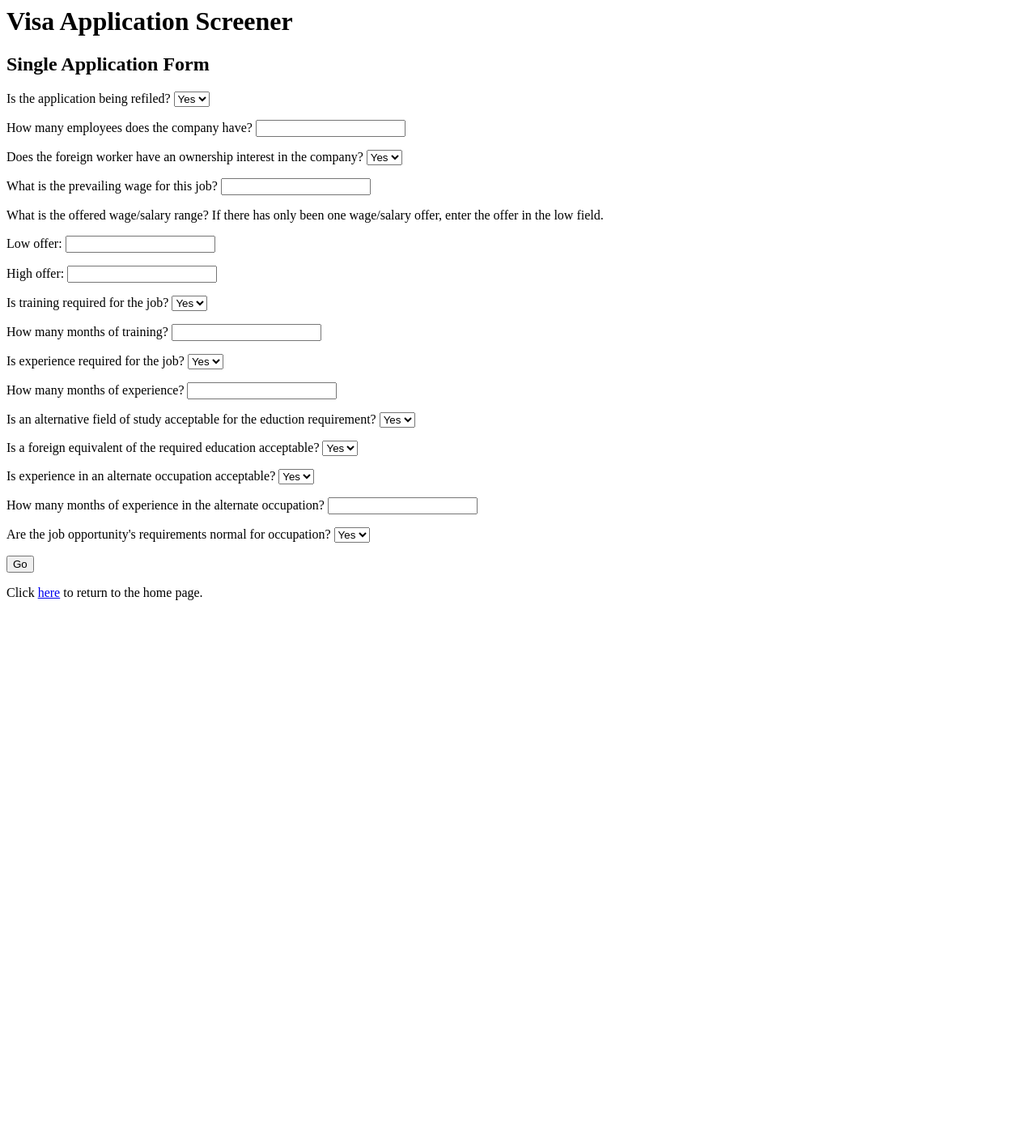
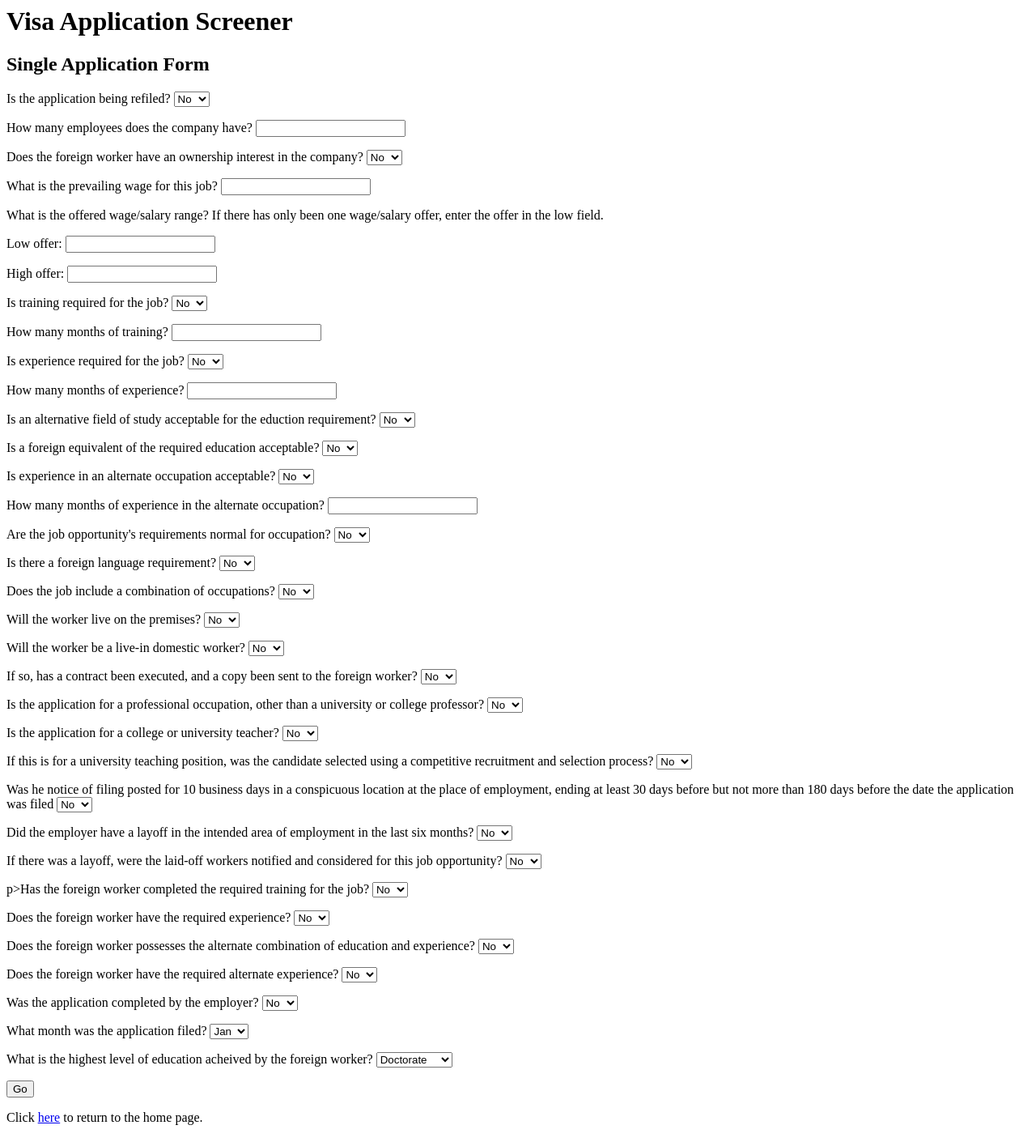
Before and after one commit to chipfranzen/visa_flask, a Flask app: page /single in a window 1280 px wide. Shown: the whole page at 81% size. Before the commit the page ends 741 px from the top, so only its background shows below. Run offline with Flask 2, Linux system fonts and the light colour scheme.

Commit message:
add single form fields

```diff
--- a/app.py
+++ b/app.py
@@ -1,9 +1,24 @@
 from flask import Flask, render_template, request, redirect, url_for
 from flask_wtf import Form
-from wtforms.fields import RadioField, SubmitField, SelectField, IntegerField, FloatField
+from wtforms.fields import RadioField, SubmitField, SelectField, IntegerField, FloatField, DateField
 
 app = Flask(__name__)
 app.config['SECRET_KEY'] = 'secret'
+
+
+class YesNoField(SelectField):
+    def __init__(self, *args, **kwargs):
+        super(YesNoField, self).__init__(*args, **kwargs)
+        self.choices = [(1, 'Yes'), (0, 'No')]
+        self.default = 0
+
+
+class EducationField(SelectField):
+    def __init__(self, *args, **kwargs):
+        super(EducationField, self).__init__(*args, **kwargs)
+        eds = ['Doctorate', 'Master\'s', 'Bachelor\'s', 'Associate\'s',
+               'High School', 'None', 'Other']
+        self.choices = [(name, name) for name in eds]
 
 
 class SingleBulkForm(Form):
@@ -13,42 +28,92 @@ class SingleBulkForm(Form):
 
 
 class SingleForm(Form):
-    refile = SelectField('Is the application being refiled?',
-                         choices=[(1, 'Yes'), (0, 'No')])
+    refile = YesNoField('Is the application being refiled?')
     employer_num_employees = IntegerField('How many employees does the company\
                                           have?')
-    foreign_worker_ownership_interest = SelectField('Does the foreign worker\
+    foreign_worker_ownership_interest = YesNoField('Does the foreign worker\
                                                     have an ownership interest\
-                                                    in the company?',
-                                                    choices=[(1, 'Yes'),
-                                                             (0, 'No')])
+                                                    in the company?')
     pw_amount_9089 = FloatField('What is the prevailing wage for this job?')
     wage_offer_from = FloatField('Low offer:')
     wage_offer_to = FloatField('High offer:')
-    job_info_training = SelectField('Is training required for the job?',
-                                    choices=[(1, 'Yes'), (0, 'No')])
+    job_info_training = YesNoField('Is training required for the job?')
     job_info_training_num_months = IntegerField('How many months of training?')
-    job_info_experience = SelectField('Is experience required for the job?',
-                                      choices=[(1, 'Yes'), (0, 'No')])
+    job_info_experience = YesNoField('Is experience required for the job?')
     job_info_experience_num_months = IntegerField('How many months of\
                                                   experience?')
-    job_info_alt_field = SelectField('Is an alternative field of study\
-                                     acceptable for the eduction requirement?',
-                                     choices=[(1, 'Yes'), (0, 'No')])
-    job_info_foreign_ed = SelectField('Is a foreign equivalent of the required\
-                                      education acceptable?',
-                                      choices=[(1, 'Yes'), (0, 'No')])
-    job_info_alt_occ = SelectField('Is experience in an alternate occupation\
-                                   acceptable?',
-                                   choices=[(1, 'Yes'), (0, 'No')])
+    job_info_alt_field = YesNoField('Is an alternative field of study\
+                                     acceptable for the eduction requirement?')
+    job_info_foreign_ed = YesNoField('Is a foreign equivalent of the required\
+                                      education acceptable?')
+    job_info_alt_occ = YesNoField('Is experience in an alternate occupation\
+                                   acceptable?')
     job_info_alt_occ_num_months = IntegerField('How many months of experience\
                                                in the alternate occupation?')
-    job_info_job_req_normal = SelectField('Are the job opportunity\'s \
-                                          requirements normal for occupation?',
-                                          choices=[(1, 'Yes'), (0, 'No')])
-    job_info_foreign_lang_req = SelectField('Is there a foreign language\
-                                            requirement?',
-                                            choices=[(1, 'Yes'), (0, 'No')])
+    job_info_job_req_normal = YesNoField('Are the job opportunity\'s \
+                                          requirements normal for occupation?')
+    job_info_foreign_lang_req = YesNoField('Is there a foreign language\
+                                            requirement?')
+    job_info_combo_occupation = YesNoField('Does the job include a combination\
+                                            of occupations?')
+    ji_foreign_worker_live_on_premises = YesNoField('Will the worker live on\
+                                                     the premises?')
+    ji_live_in_domestic_service = YesNoField('Will the worker be a live-in\
+                                              domestic worker?')
+    ji_live_in_dom_svc_contract = YesNoField('If so, has a contract been\
+                                              executed, and a copy been sent\
+                                              to the foreign worker?')
+    recr_info_professional_occ = YesNoField('Is the application for a\
+                                             professional occupation, other\
+                                             than a university or college\
+                                             professor?')
+    recr_info_coll_univ_teacher = YesNoField('Is the application for a\
+                                              college or university teacher?')
+    recr_info_coll_teach_comp_proc = YesNoField('If this is for a university\
+                                                 teaching position, was the\
+                                                 candidate selected using a\
+                                                 competitive recruitment and\
+                                                 selection process?')
+    ri_posted_notice_at_worksite = YesNoField('Was he notice of filing posted\
+                                               for 10 business days in a\
+                                               conspicuous location at the\
+                                               place of employment, ending at\
+                                               least 30 days before but not\
+                                               more than 180 days before the\
+                                               date the application was filed')
+    ri_layoff_in_past_six_months = YesNoField('Did the employer have a layoff\
+                                               in the intended area of \
+                                               employment in the last six\
+                                               months?')
+    ri_us_workers_considered = YesNoField('If there was a layoff, were the\
+                                           laid-off workers notified and\
+                                           considered for this job\
+                                           opportunity?')
+    foreign_worker_info_training_comp = YesNoField('Has the foreign worker\
+                                                    completed the required\
+                                                    training for the job?')
+    foreign_worker_info_req_experience = YesNoField('Does the foreign worker\
+                                                     have the required\
+                                                     experience?')
+    foreign_worker_info_alt_edu_experience = YesNoField('Does the foreign\
+                                                         worker possesses the\
+                                                         alternate combination\
+                                                         of education and\
+                                                         experience?')
+    foreign_worker_info_rel_occup_exp = YesNoField('Does the foreign worker\
+                                                    have the required\
+                                                    alternate experience?')
+    preparer_info_emp_completed = YesNoField('Was the application completed\
+                                              by the employer?')
+    month = SelectField('What month was the application filed?',
+                        choices=[(1, 'Jan'), (2, 'Feb'), (3, 'Mar'),
+                                 (4, 'Apr'), (5, 'May'), (6, 'Jun'),
+                                 (7, 'Jul'), (8, 'Aug'), (9, 'Sep'),
+                                 (10, 'Oct'), (11, 'Nov'), (12, 'Dec')])
+    JOB_INFO_EDUCATION = EducationField('What is the highest level of education\
+                                        acheived by the foreign worker?')
+
+
     submit = SubmitField('Go')
 
 
--- a/templates/single.html
+++ b/templates/single.html
@@ -39,6 +39,42 @@
             </p>
             <p>{{ form.job_info_job_req_normal.label }} {{form.job_info_job_req_normal() }}
             </p>
+            <p>{{ form.job_info_foreign_lang_req.label }} {{form.job_info_foreign_lang_req() }}
+            </p>
+            <p>{{ form.job_info_combo_occupation.label }} {{form.job_info_combo_occupation() }}
+            </p>
+            <p>{{ form.ji_foreign_worker_live_on_premises.label }} {{form.ji_foreign_worker_live_on_premises() }}
+            </p>
+            <p>{{ form.ji_live_in_domestic_service.label }} {{form.ji_live_in_domestic_service() }}
+            </p>
+            <p>{{ form.ji_live_in_dom_svc_contract.label }} {{form.ji_live_in_dom_svc_contract() }}
+            </p>
+            <p>{{ form.recr_info_professional_occ.label }} {{form.recr_info_professional_occ() }}
+            </p>
+            <p>{{ form.recr_info_coll_univ_teacher.label }} {{form.recr_info_coll_univ_teacher() }}
+            </p>
+            <p>{{ form.recr_info_coll_teach_comp_proc.label }} {{form.recr_info_coll_teach_comp_proc() }}
+            </p>
+            <p>{{ form.ri_posted_notice_at_worksite.label }} {{form.ri_posted_notice_at_worksite() }}
+            </p>
+            <p>{{ form.ri_layoff_in_past_six_months.label }} {{form.ri_layoff_in_past_six_months() }}
+            </p>
+            <p>{{ form.ri_us_workers_considered.label }} {{form.ri_us_workers_considered() }}
+            </p>
+            p>{{ form.foreign_worker_info_training_comp.label }} {{form.foreign_worker_info_training_comp() }}
+            </p>
+            <p>{{ form.foreign_worker_info_req_experience.label }} {{form.foreign_worker_info_req_experience() }}
+            </p>
+            <p>{{ form.foreign_worker_info_alt_edu_experience.label }} {{form.foreign_worker_info_alt_edu_experience() }}
+            </p>
+            <p>{{ form.foreign_worker_info_rel_occup_exp.label }} {{form.foreign_worker_info_rel_occup_exp() }}
+            </p>
+            <p>{{ form.preparer_info_emp_completed.label }} {{form.preparer_info_emp_completed() }}
+            </p>
+            <p>{{ form.month.label }} {{form.month() }}
+            </p>
+             <p>{{ form.JOB_INFO_EDUCATION.label }} {{form.JOB_INFO_EDUCATION() }}
+            </p>
             {{ form.submit }}
         </form>
         <p>Click <a href="{{ url_for('home') }}">here</a> to return to the home page.</p>
```
